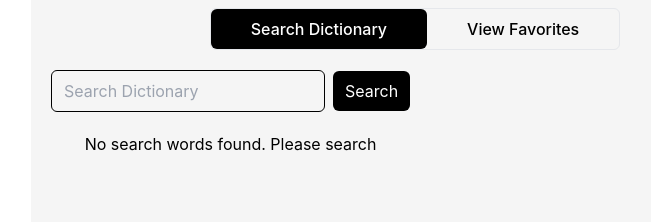
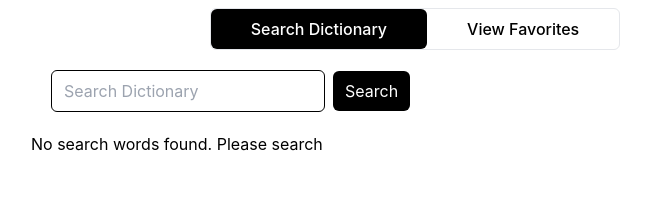
Before and after one commit to SAYEM5522/Owlbot_Dictionary-, a React (Create React App) app: page / in a window 1280 px wide. Shown: the top 222 px of the page, without its empty margins (225-876 px from the left). Built offline with nearby package versions, Linux system fonts and the light colour scheme.

Commit message:
some design update

```diff
--- a/src/Component/Dictionary.js
+++ b/src/Component/Dictionary.js
@@ -7,7 +7,7 @@ const Dictionary = () => {
     setACtiveIndex(index)
   }
   return (
-    <div className='w-[60%] h-full bg-[whitesmoke] flex flex-col items-start'>
+    <div className='w-[60%] h-full  flex flex-col items-start'>
       <div className='flex border w-fit flex-row  mt-2 mx-auto rounded-md'>
       {
           data.map((item,index)=>{
--- a/src/Component/SearchDictionary/Hooks/useData.js
+++ b/src/Component/SearchDictionary/Hooks/useData.js
@@ -9,10 +9,12 @@ const useData = () => {
   const [error, setError] = useState(null);
   const fetchWordData = async (word) => {
     setLoading(true);
+
     try {
       const response = await axios.get(`${BASE_URL}${word}`);
       setWordData(response.data);
       setLoading(false)
+      setError(null)
     } catch (error) {
       console.error('Error fetching word data:', error);
       setError(error);
--- a/src/Component/SearchDictionary/Hooks/useFavoriteHandler.js
+++ b/src/Component/SearchDictionary/Hooks/useFavoriteHandler.js
@@ -22,7 +22,6 @@ const useFavoriteHandler = () => {
         };
       }),
       word: wordData[0]?.word,
-      // Add other properties you want to store
     };
 
     // Fetch existing favorites from local storage
--- a/src/Component/SearchDictionary/SearchDictionary.js
+++ b/src/Component/SearchDictionary/SearchDictionary.js
@@ -10,8 +10,10 @@ const SearchDictionary = () => {
   const { wordData, loading, error, fetchWordData } = useData();
   const { handleFavoriteItem } = useFavoriteHandler();
   const handleSearch = () => {
+
     if (searchTerm) {
       fetchWordData(searchTerm);
+      console.log(searchTerm)
     }
   };
   const handleSearchTerm=(e)=>{
@@ -40,6 +42,7 @@ const SearchDictionary = () => {
           )
           :
           <div>
+
             {error?(
                 <ErrorMessage error={error} />
               ):(
--- a/src/Component/SearchDictionary/WordResults.js
+++ b/src/Component/SearchDictionary/WordResults.js
@@ -2,29 +2,26 @@ import React from 'react'
 import WordDetails from './WordDetails'
 
 const WordResults = ({ wordData, handleFavorite }) => {
+  const allMeanings = wordData?.flatMap((item) => item.meanings);
   return (
-    <div className='h-[100%] overflow-y-auto no-scrollbar'>
-    {wordData && wordData.length > 0 ? (
-      <div>
-        {wordData.map((wordItem, index) => (
-          <div className='' key={index}>
-            {wordItem.meanings && (
-              <div className='flex w-full flex-wrap flex-row'>
-                {wordItem.meanings.map((meaning, meaningIndex) => (
-                  <div className='bg-white shadow cursor-pointer hover:scale-[1.01] w-[250px] rounded-md relative items-start m-2 px-2 py-6' key={meaningIndex}>
+    <div  className=' overflow-y-auto no-scrollbar'>
+      <div className='flex w-full flex-wrap flex-row'>
+                {
+                  allMeanings?.length>0?(
+                    <div className='flex w-full flex-wrap flex-row'>
+                       {allMeanings.map((meaning, meaningIndex) => (
+                  <div className='bg-white shadow border border-[whitesmoke] cursor-pointer hover:scale-[1.01] w-[250px] rounded-md relative items-start m-2 px-2 py-6' key={meaningIndex}>
                     <WordDetails meaning={meaning} />
                     <button className='absolute top-1 right-1 bg-black text-white p-1 rounded-md hover:scale-[1.01]' onClick={() => handleFavorite(meaning)}>Favorite</button>
                   </div>
                 ))}
+                    </div>
+                  ):
+                  <p className='text-center'>No search words found. Please search</p>
+                }
+
               </div>
-            )}
-          </div>
-        ))}
       </div>
-    ) : (
-      <p className='text-center'>No search words found. Please search</p>
-    )}
-  </div>
   )
 }
 
--- a/src/Component/ViewFavorites/FavoriteListItem.js
+++ b/src/Component/ViewFavorites/FavoriteListItem.js
@@ -2,7 +2,7 @@ import React from 'react'
 
 const FavoriteListItem = ({ favorite, handleRemoveFavorite }) => {
   return (
-    <li className='w-[250px] cursor-pointer hover:scale-[1.01] bg-white relative shadow rounded-md px-3 py-6 m-2'>
+    <li className='w-[250px] cursor-pointer border border-[whitesmoke] hover:scale-[1.01] bg-white relative shadow rounded-md px-3 py-6 m-2'>
     <h3 className='text-left capitalize'><strong>Word: </strong>{favorite.word}</h3>
     {favorite?.definition?.map((item, i) => (
       <div key={i}>
--- a/src/Component/ViewFavorites/FilterType.js
+++ b/src/Component/ViewFavorites/FilterType.js
@@ -3,7 +3,7 @@ import React from 'react'
 const FilterType = ({ filteredType, handleFilterChange }) => {
   return (
     <div className='px-3'>
-    <select id="typeFilter" value={filteredType} onChange={handleFilterChange}>
+    <select className='border w-full' id="typeFilter" value={filteredType} onChange={handleFilterChange}>
       <option value="">All</option>
       <option value="noun">Noun</option>
       <option value="verb">Verb</option>
```
